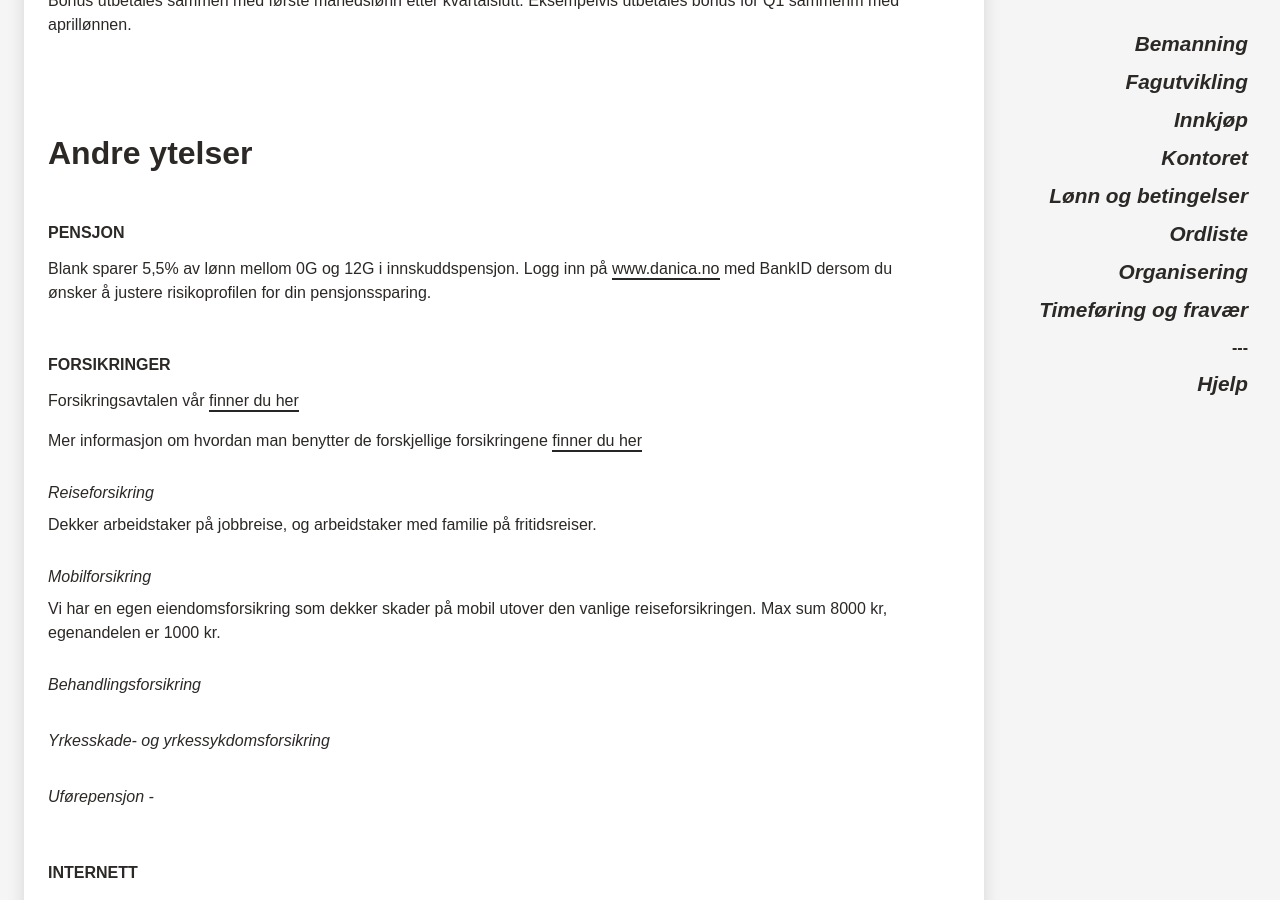
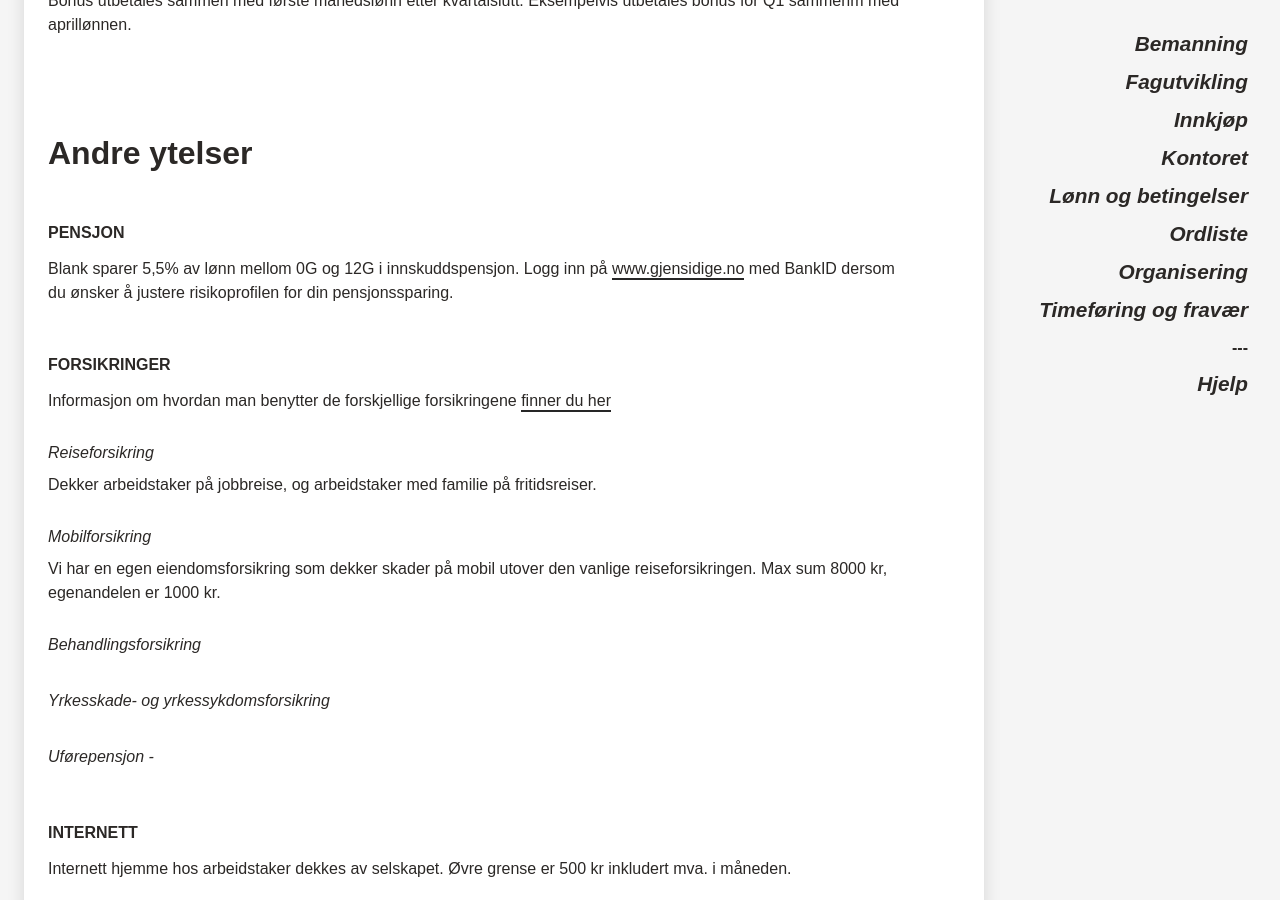
Before and after one commit to blankoslo/about-blank, a Jekyll site: the page built from index.md, in a window 1280 px wide and 900 px high, scrolled down 5930 px. Built offline with Jekyll 4.4.1, drawn with Linux system fonts in a browser that asks for light colours.

Commit message:
Oppdaterte forsikringsinfo

```diff
--- a/content/lonn.md
+++ b/content/lonn.md
@@ -31,13 +31,11 @@ Bonus utbetales sammen med første månedslønn etter kvartalslutt. Eksempelvis
 
 ### Pensjon
 
-Blank sparer 5,5% av lønn mellom 0G og 12G i innskuddspensjon. Logg inn på [www.danica.no](http://www.danica.no) med BankID dersom du ønsker å justere risikoprofilen for din pensjonssparing.
+Blank sparer 5,5% av lønn mellom 0G og 12G i innskuddspensjon. Logg inn på [www.gjensidige.no](http://www.gjensidige.no) med BankID dersom du ønsker å justere risikoprofilen for din pensjonssparing.
 
 ### Forsikringer
 
-Forsikringsavtalen vår [finner du her](https://drive.google.com/open?id=0B3xWqhoxf9E_NVd3WDhZNUFETzQ)
-
-Mer informasjon om hvordan man benytter de forskjellige forsikringene [finner du her](https://docs.google.com/document/d/1p2FoxN2ZB6yZblH87y4mz1KM_uBvditi5hTvZ2oZG1A/edit)
+Informasjon om hvordan man benytter de forskjellige forsikringene [finner du her](https://docs.google.com/document/d/1p2FoxN2ZB6yZblH87y4mz1KM_uBvditi5hTvZ2oZG1A/edit)
 
 #### Reiseforsikring
 Dekker arbeidstaker på jobbreise, og arbeidstaker med familie på fritidsreiser.
```
